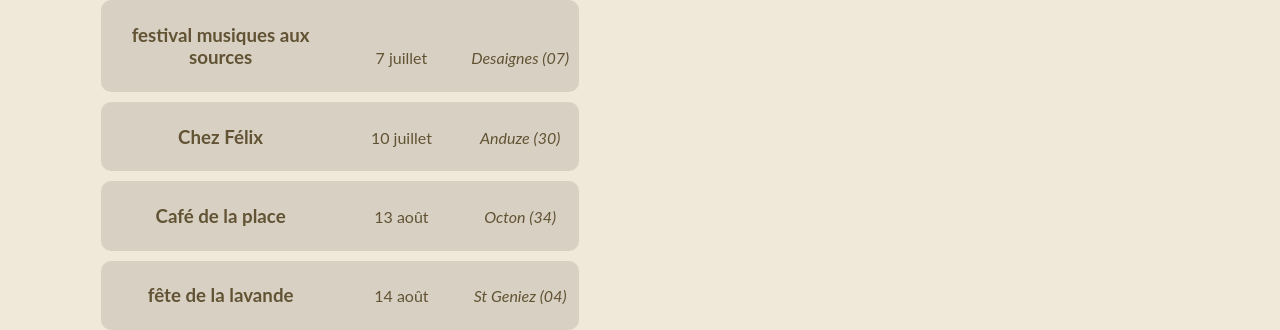
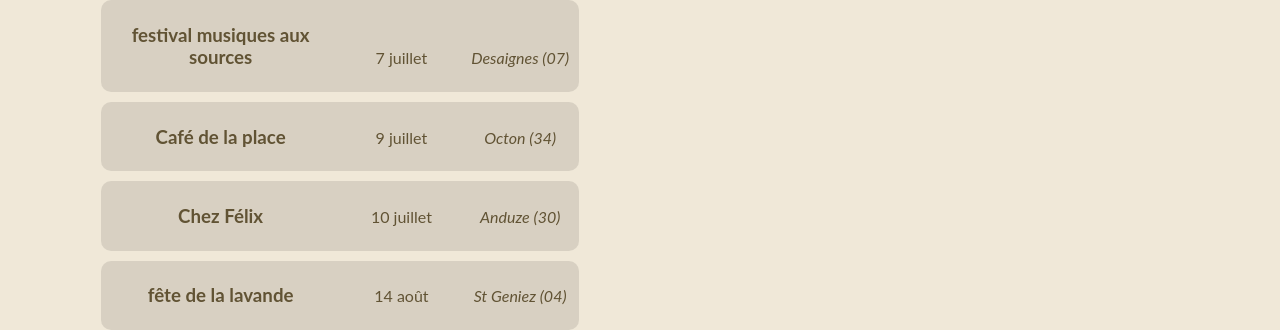
Before and after one commit to ftmftrs/ftmftrs.github.io, a Jekyll site: the page built from concert/index.html, in a window 1280 px wide and 900 px high, scrolled down 1418 px. Shown: the part 134-464 px from the top of the window. Built offline with Jekyll 4.4.1, drawn with Linux system fonts in a browser that asks for light colours; Markdown is read by kramdown in place of the engine named in the settings; comment, search, counter and statistics services are not loaded.

Commit message:
Update concerts.yml

```diff
--- a/_data/concerts.yml
+++ b/_data/concerts.yml
@@ -29,13 +29,13 @@
       date: 7 juillet
       address: Desaignes (07)
 
+    - title: Café de la place
+      date: 9 juillet
+      address: Octon (34)
+
     - title: Chez Félix
       date: 10 juillet
       address: Anduze (30)
-
-    - title: Café de la place
-      date: 13 août
-      address: Octon (34)
 
     - title: fête de la lavande
       date: 14 août
```
